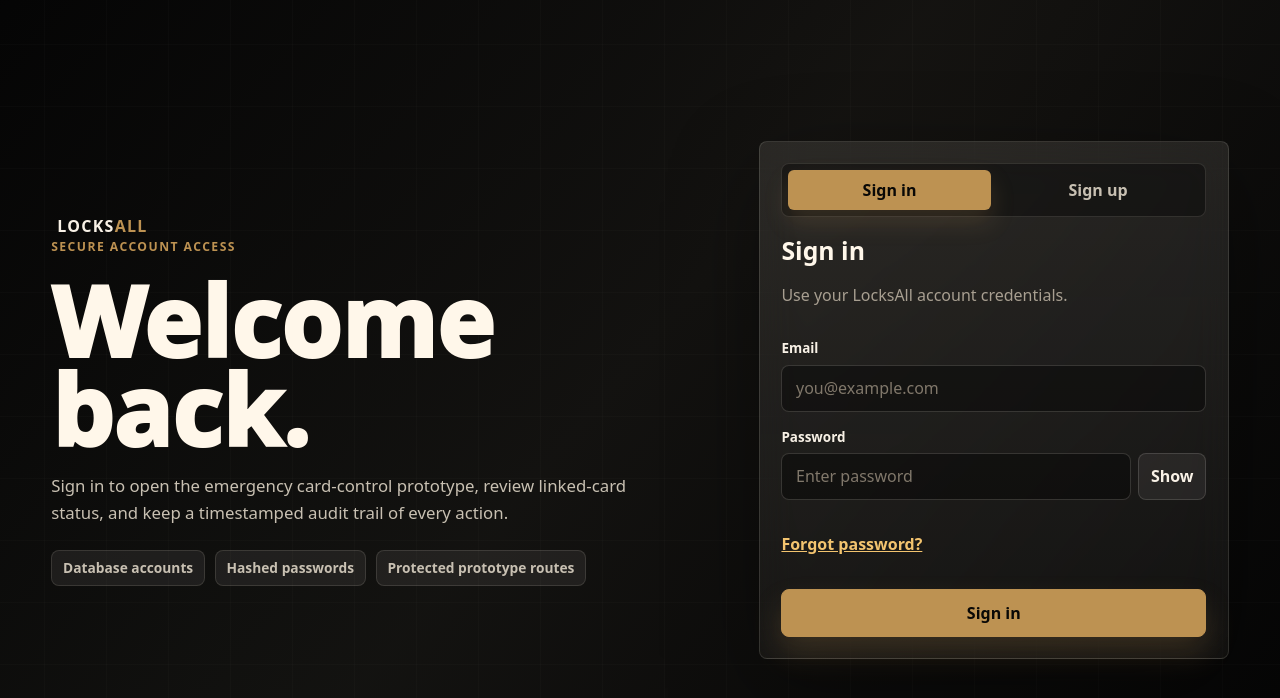
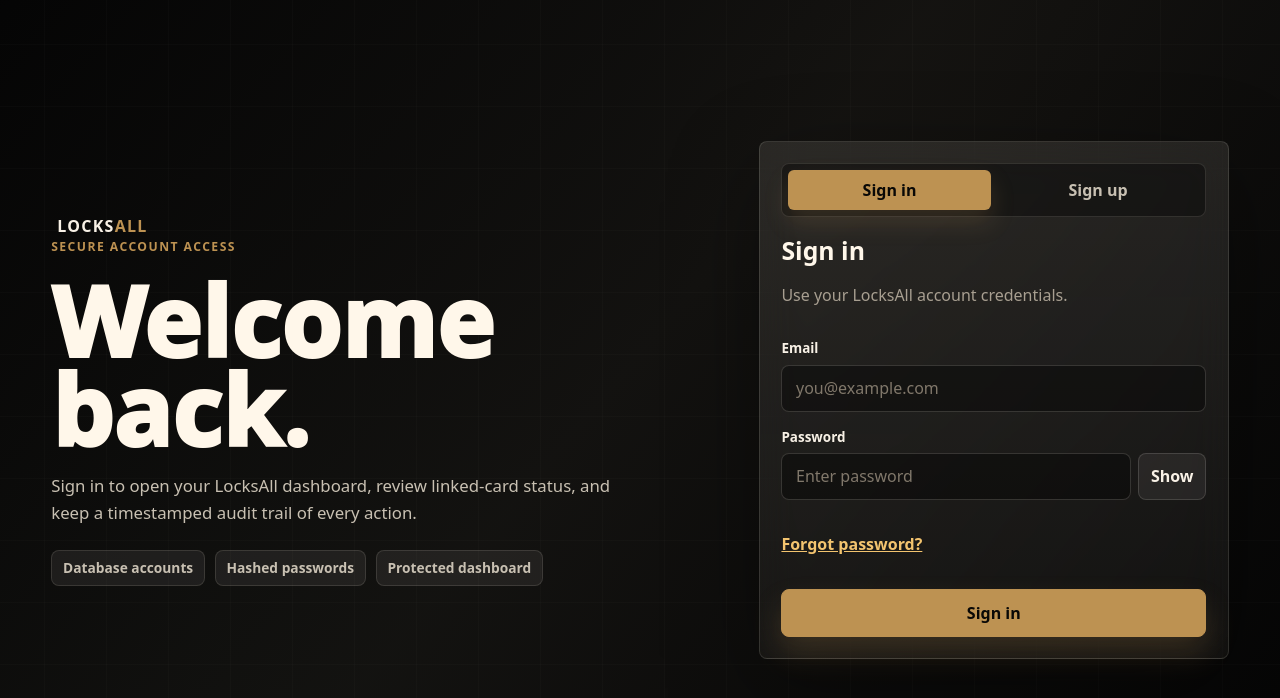
Before and after one commit to yash-rao/locksall, a Next.js app: page /login in a window 1280 px wide. Shown: the top 698 px of the page. Built offline with nearby package versions, Linux system fonts and the light colour scheme.

Commit message:
Send default login flow to dashboard

```diff
--- a/app/login/LoginClient.tsx
+++ b/app/login/LoginClient.tsx
@@ -11,7 +11,7 @@ type AuthMode = "signin" | "signup";
 export default function LoginClient() {
   const router = useRouter();
   const params = useSearchParams();
-  const callbackUrl = params.get("callbackUrl") || "/#prototype";
+  const callbackUrl = params.get("callbackUrl") || "/dashboard";
 
   const [mode, setMode] = useState<AuthMode>("signin");
   const [name, setName] = useState("");
@@ -76,7 +76,7 @@ export default function LoginClient() {
           throw new Error(data?.message || "Unable to create account.");
         }
 
-        setMessage("Account created. Taking you to the prototype...");
+        setMessage("Account created. Taking you to your dashboard...");
       }
 
       await completeSignin();
@@ -100,13 +100,13 @@ export default function LoginClient() {
           <p className="la-kicker">Secure account access</p>
           <h1>{mode === "signin" ? "Welcome back." : "Create your command center."}</h1>
           <p className={styles.authCopy}>
-            Sign in to open the emergency card-control prototype, review linked-card status,
+            Sign in to open your LocksAll dashboard, review linked-card status,
             and keep a timestamped audit trail of every action.
           </p>
           <div className={styles.authProof}>
             <span>Database accounts</span>
             <span>Hashed passwords</span>
-            <span>Protected prototype routes</span>
+            <span>Protected dashboard</span>
           </div>
         </div>
 
```
